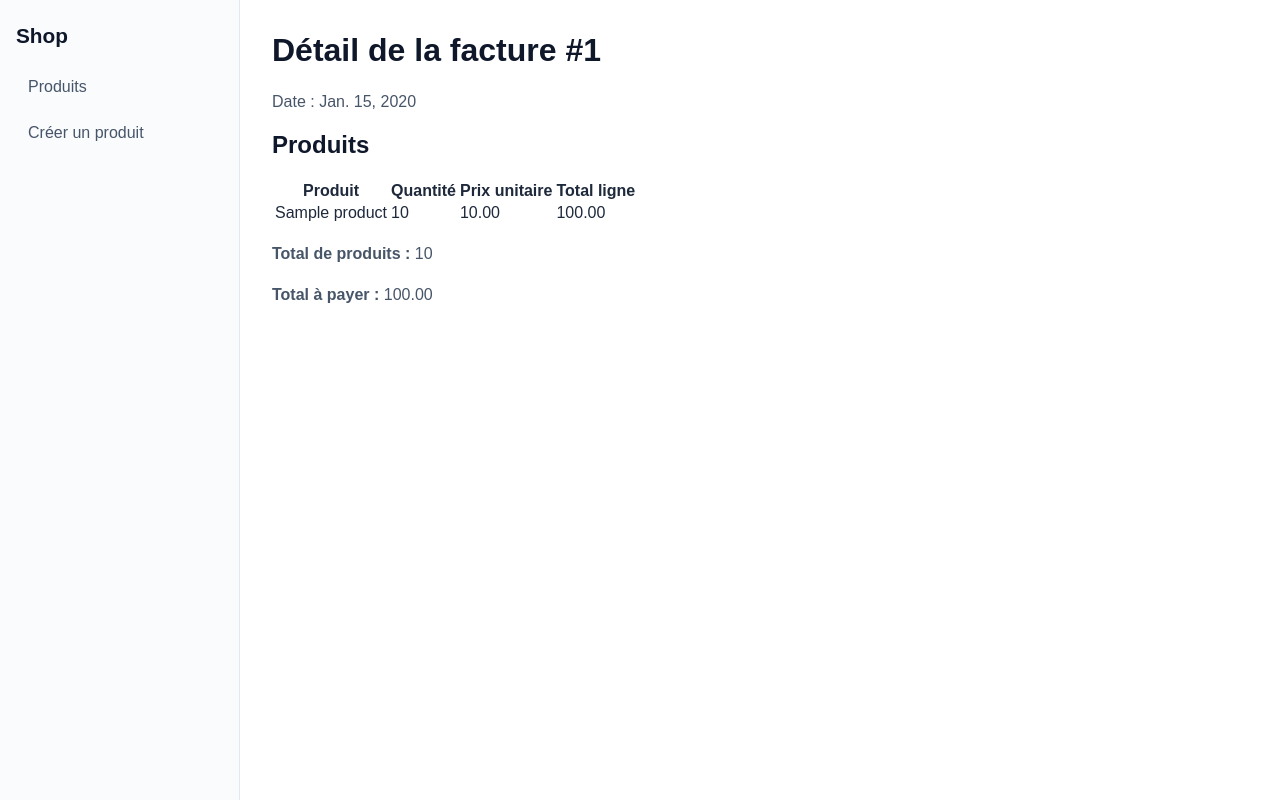
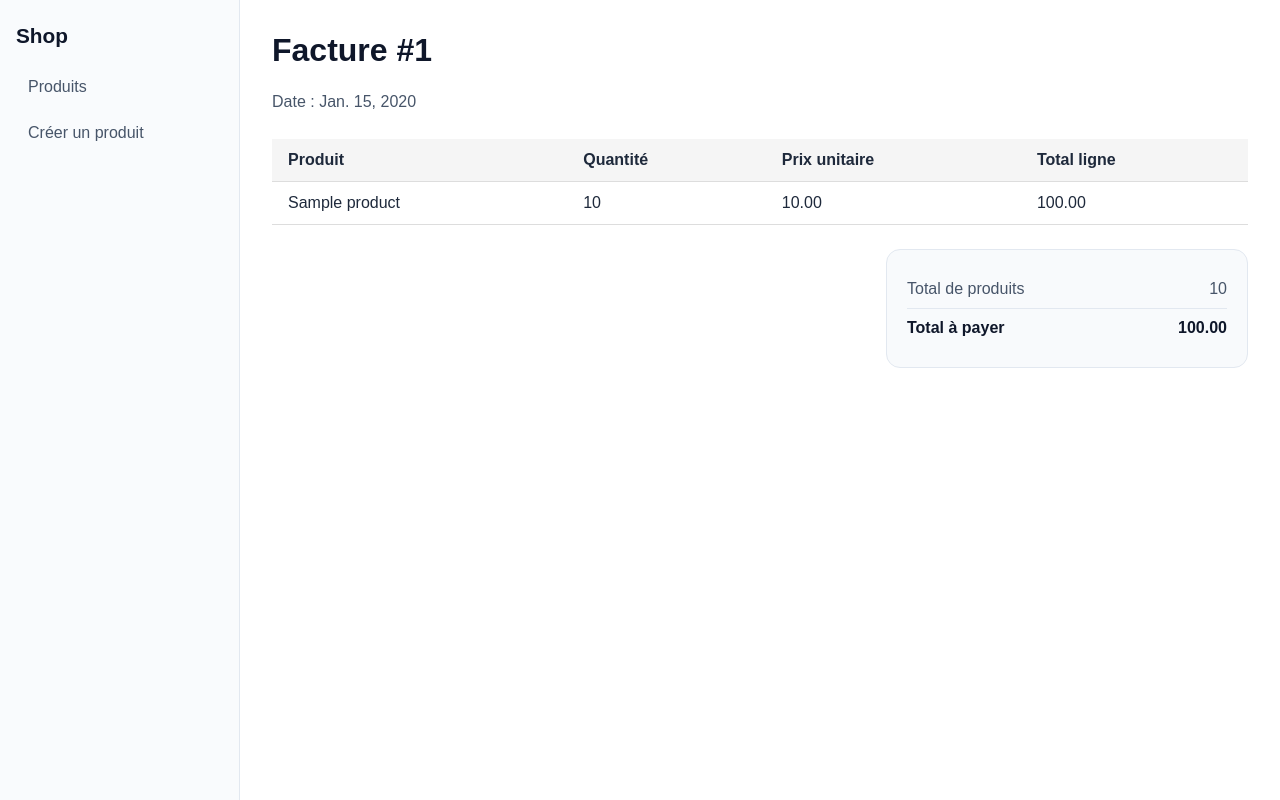
Before and after one commit to LexyRani/Python_Django_T, a Django app: page /invoices/1/detail/ in a window 1280 px wide. Run offline with Django 5.2, Linux system fonts and the light colour scheme; tables that the repository leaves empty hold one stand-in row (values such as "Sample post").

Commit message:
add template invoice_list and some style for the arrow for /invoice and /detail

```diff
--- a/Exercice 2/WebAppDjango/shop/static/shop/style.css
+++ b/Exercice 2/WebAppDjango/shop/static/shop/style.css
@@ -206,6 +206,71 @@
     line-height: 1.6;
 }
 
+
+.invoice-table {
+  width: 100%;
+  border-collapse: collapse;
+  margin-top: 20px;
+}
+
+.invoice-table th,
+.invoice-table td {
+  padding: 12px 16px;
+  text-align: left;
+  border-bottom: 1px solid #ddd;
+}
+
+.invoice-table th {
+  background-color: #f5f5f5;
+  font-weight: bold;
+}
+
+.invoice-table tr:hover {
+  background-color: #fafafa;
+}
+
+.pagination {
+  margin-top: 20px;
+}
+
+.pagination a {
+  margin-right: 10px;
+}
+
+.invoice-detail-header {
+    margin-bottom: 24px;
+}
+
+.invoice-summary {
+    width: 320px;
+    margin-top: 24px;
+    margin-left: auto;
+    padding: 20px;
+    background-color: #f8fafc;
+    border: 1px solid #e2e8f0;
+    border-radius: 14px;
+}
+
+.summary-row {
+    display: flex;
+    justify-content: space-between;
+    align-items: center;
+    padding: 10px 0;
+    color: #475569;
+}
+
+.summary-row + .summary-row {
+    border-top: 1px solid #e2e8f0;
+}
+
+.summary-total {
+    font-weight: 700;
+    color: #0f172a;
+}
+
+.text-right {
+    text-align: right;
+}
 /* Mobile */
 @media (max-width: 768px) {
     .layout {
--- a/Exercice 2/WebAppDjango/shop/templates/shop/invoice_detail.html
+++ b/Exercice 2/WebAppDjango/shop/templates/shop/invoice_detail.html
@@ -1,13 +1,12 @@
 {% extends "shop/base.html" %}
 
 {% block content %}
-  <h1>Détail de la facture #{{ invoice.id }}</h1>
+  <div class="invoice-detail-header">
+    <h1>Facture #{{ invoice.id }}</h1>
+    <p>Date : {{ invoice.created_at }}</p>
+  </div>
 
-  <p>Date : {{ invoice.created_at }}</p>
-
-  <h2>Produits</h2>
-
-  <table>
+  <table class="invoice-table">
       <thead>
           <tr>
               <th>Produit</th>
@@ -21,8 +20,8 @@
               <tr>
                   <td>{{ item.product.name }}</td>
                   <td>{{ item.quantity }}</td>
-                  <td>{{ item.unit_price }}</td>
-                  <td>{{ item.line_total }}</td>
+                  <td class="text-right">{{ item.unit_price }}</td>
+                  <td class="text-right">{{ item.line_total }}</td>
               </tr>
           {% empty %}
               <tr>
@@ -32,6 +31,14 @@
       </tbody>
   </table>
 
-  <p><strong>Total de produits :</strong> {{ invoice.total_products }}</p>
-  <p><strong>Total à payer :</strong> {{ invoice.total_price }}</p>
+<div class="invoice-summary">
+    <div class="summary-row">
+        <span>Total de produits</span>
+        <span>{{ invoice.total_products }}</span>
+    </div>
+    <div class="summary-row summary-total">
+        <span>Total à payer</span>
+        <span>{{ invoice.total_price }}</span>
+    </div>
+</div>
 {% endblock %}
```
Also changed, not shown: Exercice 2/WebAppDjango/shop/templates/shop/invoice_list.html (added, +46 -0 lines).
